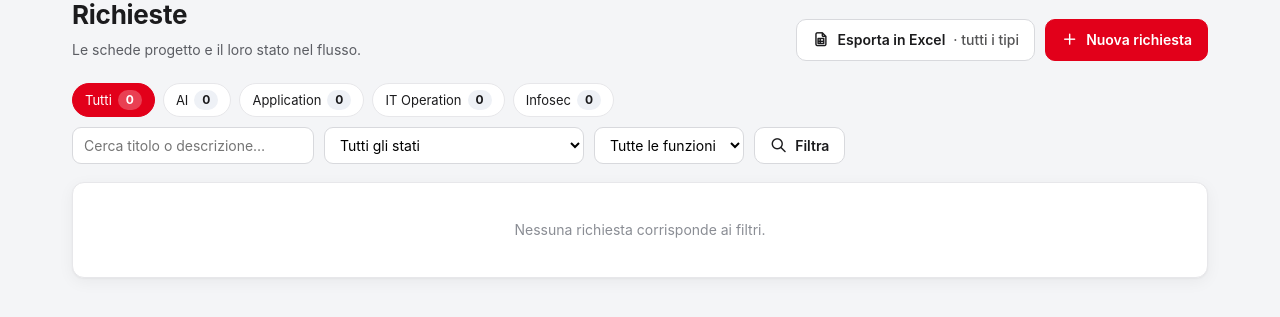
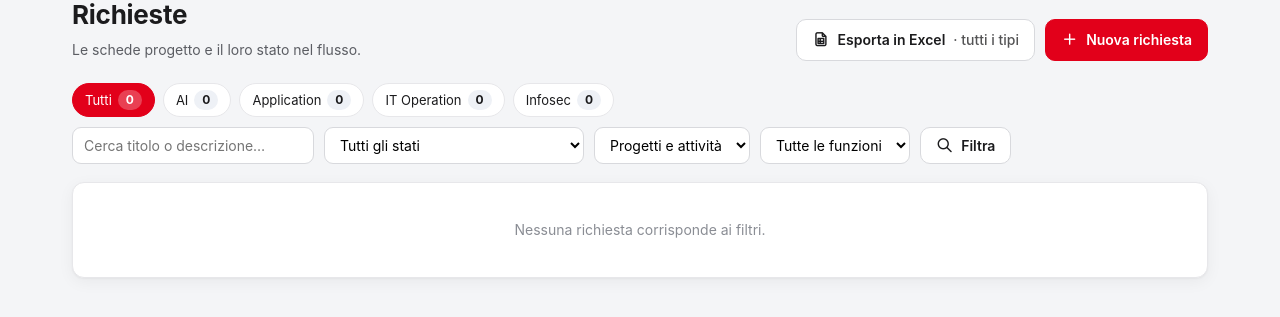
Before and after one commit to Ehocram/Flusso-AI, a Django app: page /richieste/ in a window 1280 px wide; the page is wider, and only the part inside the window is pictured. Shown: the part 118-435 px from the top of that part. Run offline with Django 5.2, Linux system fonts and the light colour scheme; the visitor is signed in with stand-in values (Sample User, id 1); data comes from the database, SQL or seed files in the repository; data that the repository does not hold is empty.

Commit message:
Progetti e attività: sigla P/A nel budget, attività fuori dalle analisi
Nuovo campo «natura» (Progetto / Attività, migrazione 0024, default Progetto per
tutto l'esistente). Si sceglie nella scheda di analisi, quindi si può cambiare
in qualsiasi momento anche a pratica già presa in carico, e al salvataggio
finisce nella colonna «P/A» del foglio di budget come «P» o «A».

Le attività restano nell'elenco e nel foglio, ma escono dalle analisi di
portafoglio: KPI e riepilogo per area, pagina Costi, pagina Effort e
Schedulazione ragionano sui soli progetti (helper models.solo_progetti, un unico
punto da cambiare se la regola si estende).

Nella pagina Richieste c'è un filtro dedicato — «Progetti e attività» / solo
progetti / solo attività — applicato DOPO il conteggio delle chip per tipo, che
continuano quindi a contare tutto, come chiesto. Le attività si riconoscono a
colpo d'occhio da una pill sulla card, e l'export ha la colonna
«Progetto/Attività» (il filtro attivo finisce nell'intestazione del foglio).

Co-Authored-By: Claude Opus 5 <noreply@anthropic.com>

```diff
--- a/flusso/esportazioni.py
+++ b/flusso/esportazioni.py
@@ -19,6 +19,7 @@ DATA_ORA = "DD/MM/YYYY HH:MM"
 COLONNE = [
     ("ID", lambda r: r.codice, None),
     ("Tipo", lambda r: r.tipo_breve, None),
+    ("Progetto/Attività", lambda r: r.get_natura_display(), None),
     ("Stato", lambda r: r.stato_label, None),
     ("Titolo", lambda r: r.titolo, None),
     ("Funzione richiedente", lambda r: r.get_funzione_display(), None),
@@ -86,6 +87,8 @@ def descrizione_filtri(filtri) -> str:
         voci.append("Funzione: " + filtri["funzione_label"])
     if filtri.get("cerca"):
         voci.append(f"Ricerca: «{filtri['cerca']}»")
+    if filtri.get("natura_label"):
+        voci.append("Solo: " + filtri["natura_label"])
     if filtri.get("esclude_bozze"):
         voci.append("bozze escluse")
     return " · ".join(voci)
--- a/flusso/forms.py
+++ b/flusso/forms.py
@@ -13,8 +13,8 @@ class AnalisiAIForm(forms.ModelForm):
     class Meta:
         model = Richiesta
         fields = [
-            "analisi_fattibilita", "priorita_it", "entity", "ai_autonomia", "ai_deployment",
-            "effort_ore",
+            "analisi_fattibilita", "natura", "priorita_it", "entity", "ai_autonomia",
+            "ai_deployment", "effort_ore",
             "is_capex", "is_opex", "is_ifrs", "budget_it",
             "costo_token_ai", "costo_token_periodicita",
             "costo_token_ambito", "altri_costi", "altri_costi_note",
--- a/flusso/kpi.py
+++ b/flusso/kpi.py
@@ -53,8 +53,13 @@ def _segmenti_donut(coppie):
 
 
 def calcola_kpi(tipo=None) -> dict:
-    """KPI di portafoglio; con tipo (AI / APPLICATION / IT_OPERATION) si restringe a quel perimetro."""
-    qs = Richiesta.objects.all()
+    """KPI di portafoglio; con tipo (AI / APPLICATION / IT_OPERATION) si restringe a quel perimetro.
+
+    Le voci marcate come «attività» restano fuori: i KPI parlano di progetti.
+    """
+    from .models import solo_progetti
+
+    qs = solo_progetti(Richiesta.objects.all())
     if tipo:
         qs = qs.filter(tipo=tipo)
     tot = qs.count()
@@ -250,14 +255,15 @@ def riepilogo_aree():
     progetto, quest'ultimo comprensivo di token, altri costi e costo a carico
     dell'owner). Ogni scheda conta una volta sola: le schede Application e IT
     Operation generate da un progetto AI portano i propri numeri nella loro area.
+    Le voci marcate come «attività» non entrano nel riepilogo.
     """
     from decimal import Decimal
-    from .models import TipoProgetto, VoceEffort
+    from .models import TipoProgetto, VoceEffort, solo_progetti
 
     from .models import NOME_BREVE_TIPO as nomi
     aree = []
     for codice, _ in TipoProgetto.choices:
-        qs = Richiesta.objects.filter(tipo=codice)
+        qs = solo_progetti(Richiesta.objects.filter(tipo=codice))  # le attività non contano
         costo = Decimal(0)
         a_budget = extra = Decimal(0)
         n_costo, n_incompleti = 0, 0
--- a/flusso/servizi.py
+++ b/flusso/servizi.py
@@ -267,6 +267,7 @@ def _riga_da_richiesta(foglio, richiesta, base=None):
 
     etichetta = f"{richiesta.codice} {richiesta.titolo}"
     scrivi(etichetta, "#ID", "ITEM ID", "ID")
+    scrivi(richiesta.sigla_natura, "P/A")  # P = progetto, A = attività
     scrivi(etichetta, "Descrizione", "DESCRIPTION")
     scrivi(richiesta.titolo, "Fase+Desc", "BUDGET ITEM")
     scrivi(richiesta.get_priorita_display(), "Priorità", "PRIORITY")
--- a/flusso/views.py
+++ b/flusso/views.py
@@ -35,7 +35,7 @@ from .models import (AttivitaEffort, ClassificazioneRischio, ConfigurazioneAI, F
                      RigaBudget, TipoFoglio, TipoProgetto,
                      DIMENSIONE_PER_RUOLO, DIMENSIONI_PER_RUOLO, FiguraEffort, ORDINE_ATTIVITA, VoceEffort,
                      EsitoBudget, PROMPT_RISCHIO_DEFAULT, PROMPT_SISTEMA_DEFAULT, Richiesta,
-                     StatoRischio, TipoRischio)
+                     NaturaVoce, StatoRischio, TipoRischio, solo_progetti)
 from .notifiche import notifica_transizione
 from .workflow import FASI, STATI_OPERATIVI, STATI_TERMINALI, Stato, azioni_disponibili, puo_eseguire, transizione
 
@@ -216,6 +216,11 @@ def _filtra_richieste(request, tipo_di_default=True):
     stato = request.GET.get("stato", "")
     funzione = request.GET.get("funzione", "")
     cerca = request.GET.get("q", "").strip()
+    # Progetti / attività: filtra l'elenco ma NON i conteggi delle chip per tipo,
+    # che restano sul totale (progetti + attività).
+    natura = request.GET.get("natura", "")
+    if natura in NaturaVoce.values:
+        qs = qs.filter(natura=natura)
     if stato:
         qs = qs.filter(stato=stato)
     if funzione:
@@ -227,6 +232,7 @@ def _filtra_richieste(request, tipo_di_default=True):
         "tipo_label": NOME_BREVE_TIPO.get(tipo_attivo, "") if tipo_attivo else "",
         "stato": stato, "stato_label": dict(Stato.choices).get(stato, ""),
         "funzione": funzione, "funzione_label": dict(Funzione.choices).get(funzione, ""),
+        "natura": natura, "natura_label": dict(NaturaVoce.choices).get(natura, ""),
         "cerca": cerca,
     }
     return qs, filtri
@@ -249,6 +255,7 @@ def lista(request):
         "tipo_filtri": filtri["tipo_filtri"], "tipo_attivo": filtri["tipo_attivo"],
         "richieste": richieste, "stati": Stato.choices, "funzioni": Funzione.choices,
         "f_stato": filtri["stato"], "f_funzione": filtri["funzione"], "q": filtri["cerca"],
+        "nature": NaturaVoce.choices, "f_natura": filtri["natura"],
         "f_tipo": scelto if (esplicito or scelto == "tutti") else "",
         "query_export": parametri.urlencode(),
         "export_ambito": NOME_BREVE_TIPO.get(scelto, scelto) if esplicito else "tutti i tipi",
@@ -667,7 +674,9 @@ def schedulazione(request):
     """Pianificazione dei soli progetti approvati (date utili ai KPI, modificabili a mano)."""
     if not request.user.is_gestore:
         return HttpResponseForbidden("Pagina riservata.")
-    base = Richiesta.objects.filter(stato__in=[Stato.APPROVATA, Stato.ATTIVO, Stato.MONITORAGGIO, Stato.COMPLETATO])
+    # Le attività non si schedulano: la pagina pianifica i soli progetti.
+    base = solo_progetti(Richiesta.objects.filter(
+        stato__in=[Stato.APPROVATA, Stato.ATTIVO, Stato.MONITORAGGIO, Stato.COMPLETATO]))
     tipo_attivo, tipo_filtri = _filtro_tipo(request, base)
     if tipo_attivo:
         base = base.filter(tipo=tipo_attivo)
@@ -715,7 +724,7 @@ def ripartizione_effort(request):
     """
     if not request.user.is_gestore:
         return HttpResponseForbidden("Pagina riservata.")
-    base_tutti = Richiesta.objects.filter(effort_ore__gt=0)
+    base_tutti = solo_progetti(Richiesta.objects.filter(effort_ore__gt=0))
     base_qs = (base_tutti.select_related("proponente").prefetch_related("voci_effort")
                .order_by("-effort_ore", "-creata_il"))
     tipo_attivo, tipo_filtri = _filtro_tipo(request, base_qs)
@@ -853,7 +862,7 @@ def costi(request):
     if not request.user.is_gestore:
         return HttpResponseForbidden("Pagina riservata.")
     from decimal import Decimal as _D
-    base_tutti = Richiesta.objects.select_related("proponente")
+    base_tutti = solo_progetti(Richiesta.objects.select_related("proponente"))
     base_qs = base_tutti
     tipo_attivo, tipo_filtri = _filtro_tipo(request, base_qs)
     if tipo_attivo:
--- a/templates/flusso/_scheda.html
+++ b/templates/flusso/_scheda.html
@@ -3,7 +3,7 @@
 <article class="scheda">
   <div class="scheda-top">
     <span class="scheda-icona {{ r.funzione|classe_funzione }}"><i class="ti {{ r.funzione|icona_funzione }}"></i></span>
-    <span class="pill {{ r.funzione|classe_funzione }}">{{ r.get_funzione_display }}</span> <span class="pill tipo-pill" title="{{ r.get_tipo_display }}">{{ r.tipo_breve }}</span> <span class="prio-pill prio-{{ r.priorita }}" title="Priorità">{{ r.get_priorita_display }}</span>{% if r.data_necessita %} <span class="pill tipo-pill" title="Entro quando serve"><i class="ti ti-calendar-event"></i> {{ r.data_necessita|date:"d/m/Y" }}</span>{% endif %}{% if r.entity %} <span class="pill tipo-pill">{{ r.get_entity_display }}</span>{% endif %}
+    <span class="pill {{ r.funzione|classe_funzione }}">{{ r.get_funzione_display }}</span> <span class="pill tipo-pill" title="{{ r.get_tipo_display }}">{{ r.tipo_breve }}</span>{% if r.is_attivita %} <span class="pill tipo-pill" title="Attività: nel budget con la sigla A, fuori da KPI, costi, effort e schedulazione">Attività</span>{% endif %} <span class="prio-pill prio-{{ r.priorita }}" title="Priorità">{{ r.get_priorita_display }}</span>{% if r.data_necessita %} <span class="pill tipo-pill" title="Entro quando serve"><i class="ti ti-calendar-event"></i> {{ r.data_necessita|date:"d/m/Y" }}</span>{% endif %}{% if r.entity %} <span class="pill tipo-pill">{{ r.get_entity_display }}</span>{% endif %}
     <span class="pill-id">{{ r.codice }}</span>
     <span class="spazio"></span>
     <span class="stato {{ r.stato|classe_stato }}">{{ r.stato_label }}</span>
--- a/templates/flusso/dettaglio.html
+++ b/templates/flusso/dettaglio.html
@@ -99,6 +99,11 @@
           <div class="f-row">
             <label for="{{ analisi_form.effort_ore.id_for_label }}">Effort (ore)</label>
             {{ analisi_form.effort_ore }}
+          </div>
+          <div class="f-row">
+            <label for="{{ analisi_form.natura.id_for_label }}">Progetto o attività</label>
+            {{ analisi_form.natura }}
+            <span class="help">Le attività finiscono nel foglio di budget con la sigla «A» ma restano fuori da schedulazione, KPI, costi ed effort.</span>
           </div>
           <div class="f-row">
             <label for="{{ analisi_form.priorita_it.id_for_label }}">Priorità IT</label>
@@ -232,6 +237,7 @@
       </div>
       {% if richiesta.altri_costi_note %}<div class="t-mut" style="margin-top:8px;">Dettaglio altri costi: {{ richiesta.altri_costi_note }}</div>{% endif %}
       <div class="analisi-grid" style="margin-top:10px;">
+        <div class="dato"><span class="lab">Progetto o attività</span><span class="val">{{ richiesta.get_natura_display }}</span></div>
         <div class="dato"><span class="lab">Priorità owner</span><span class="val">{{ richiesta.get_priorita_display }}</span></div>
         <div class="dato"><span class="lab">Priorità IT</span><span class="val">{{ richiesta.get_priorita_it_display|default:"—" }}</span></div>
         <div class="dato"><span class="lab">Entity</span><span class="val">{{ richiesta.get_entity_display|default:"—" }}</span></div>
--- a/templates/flusso/lista.html
+++ b/templates/flusso/lista.html
@@ -28,6 +28,10 @@
     <option value="">Tutti gli stati</option>
     {% for val, label in stati %}<option value="{{ val }}" {% if val == f_stato %}selected{% endif %}>{{ label }}</option>{% endfor %}
   </select>
+  <select name="natura" onchange="this.form.submit()" title="Progetti, attività o entrambi">
+    <option value="">Progetti e attività</option>
+    {% for val, label in nature %}<option value="{{ val }}" {% if val == f_natura %}selected{% endif %}>Solo {{ label|lower }}</option>{% endfor %}
+  </select>
   <select name="funzione" onchange="this.form.submit()">
     <option value="">Tutte le funzioni</option>
     {% for val, label in funzioni %}<option value="{{ val }}" {% if val == f_funzione %}selected{% endif %}>{{ label }}</option>{% endfor %}
```
Also changed, not shown: flusso/models.py (+32 -0 lines), flusso/migrations/0024_richiesta_natura.py (added).
